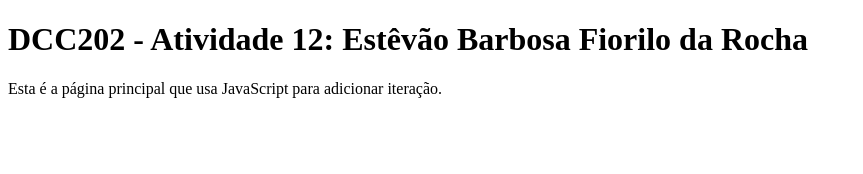
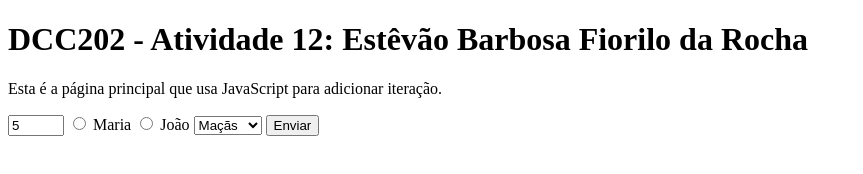
Before and after one commit to ufjf-dcc202/ufjf-dcc202-2023-3-b-atv12-tetenc555, a website: page index.html in a window 1280 px wide. Shown: the whole page, without its empty margins (0-863 px from the left). Drawn offline with Linux system fonts and the light colour scheme.

Commit message:
adiciona form com opcoes e impressao no console

```diff
--- a/index.html
+++ b/index.html
@@ -11,8 +11,22 @@
         <h1>DCC202 - Atividade 12: Estêvão Barbosa Fiorilo da Rocha</h1>
         <p>Esta é a página principal que usa JavaScript para adicionar iteração.</p>
         <section>
-            <form>
-
+            <form name="entrada">
+                <input type="number" name="quantidade" value="5" min="0" max="12">
+                <label>
+                    <input type="radio" name="origem" value="maria">
+                    Maria
+                </label>
+                <label>
+                    <input type="radio" name="origem" value="joao">
+                    João
+                </label>
+                <select name="fruta">
+                    <option value="Maçãs">Maçãs</option>
+                    <option value="Peras">Peras</option>
+                    <option value="Banana">Banana</option>
+                </select>
+                <button type="submit" name="enviar">Enviar</button>
             </form>
         </section>
         <section></section>
--- a/main.js
+++ b/main.js
@@ -0,0 +1,11 @@
+document.entrada.addEventListener('submit',leFormulario);
+
+
+function leFormulario(event){
+    event.preventDefault();
+    const quantidade= document.entrada.quantidade.value;
+    const fruta= document.entrada.fruta.value;
+    const pessoa=document.entrada.origem.value;
+
+    console.log(`${pessoa} tem ${quantidade} ${fruta}`);
+}
```
